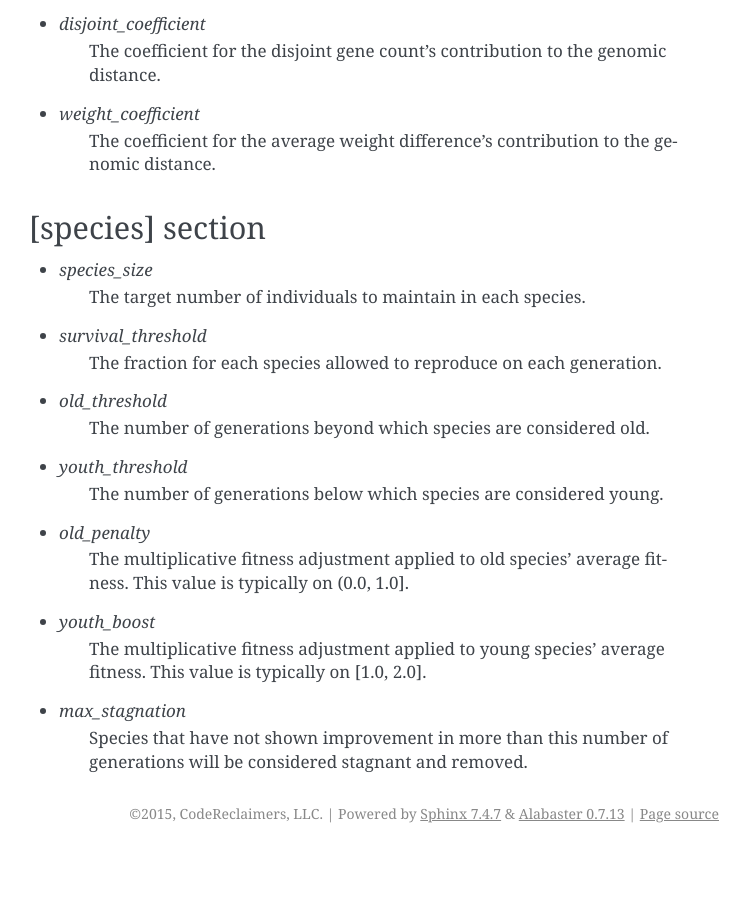
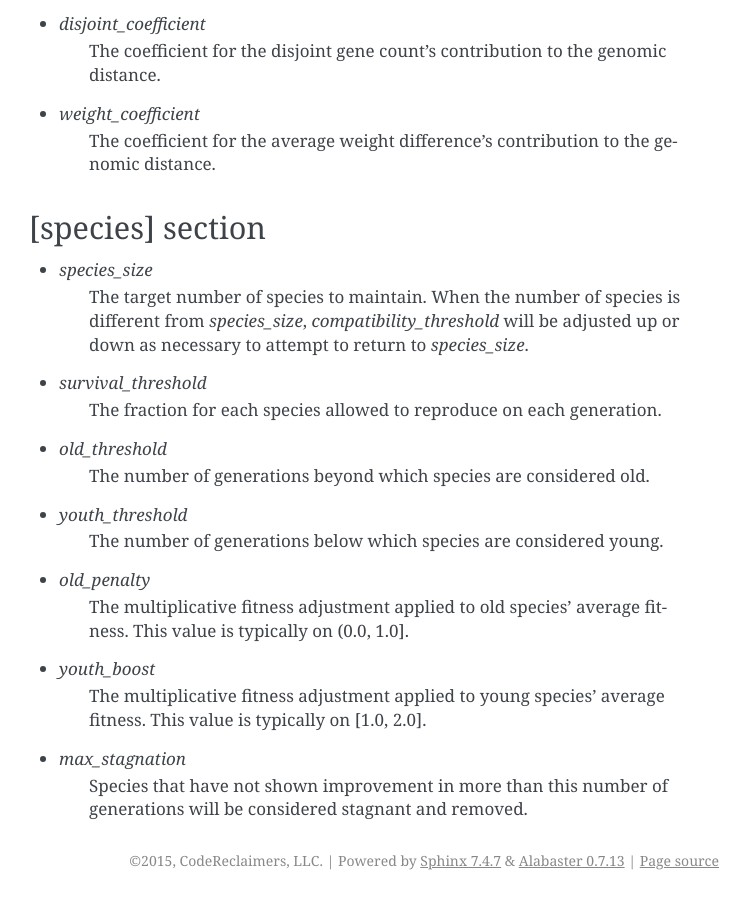
Before and after one commit to CodeReclaimers/neat-python, a Sphinx documentation site: the page built from docs/config_file.rst, in a window 1280 px wide and 900 px high, scrolled down 2743 px. Shown: the whole window, without its empty margins (391-1141 px from the left). Built offline with Sphinx 7.4.7, drawn with Linux system fonts in a browser that asks for light colours; before the commit the page ends 3596 px from its top, so only the background shows below that.

Commit message:
Fixed incorrect description of the species_size configuration item.

```diff
--- a/docs/config_file.rst
+++ b/docs/config_file.rst
@@ -82,7 +82,7 @@ NEAT settings.
 [species] section
 -----------------
 * *species_size*
-    The target number of individuals to maintain in each species.
+    The target number of species to maintain.  When the number of species is different from *species_size*, *compatibility_threshold* will be adjusted up or down as necessary to attempt to return to *species_size*.
 * *survival_threshold*
     The fraction for each species allowed to reproduce on each generation.
 * *old_threshold*
```
